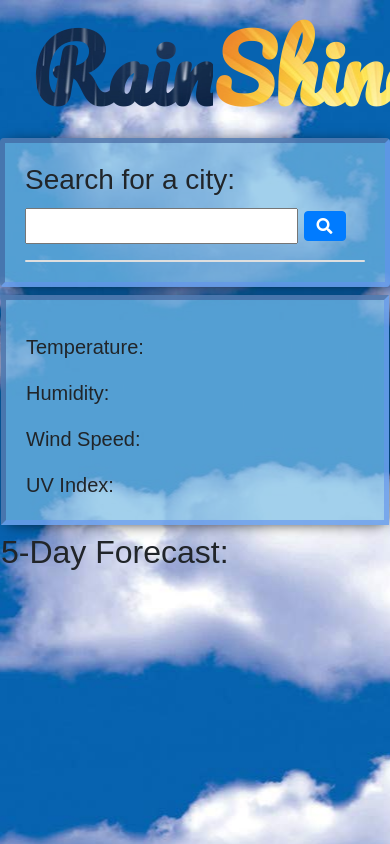
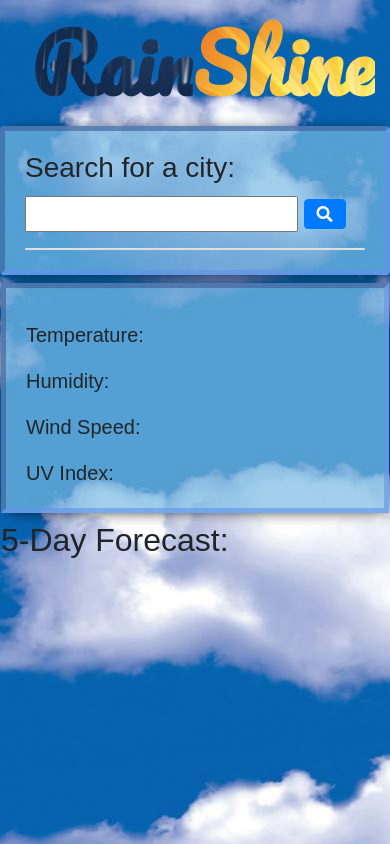
Before and after one commit to DJ620/rain-shine, a plain HTML site: page index.html in a window 390 px wide. Shown: the top 844 px of the page. Drawn offline with nearby package versions, Linux system fonts and the light colour scheme; a web font is replaced by a local one.

Commit message:
Made a media query for my header text so it wouldn't be too big for a mobile format

```diff
--- a/assets/style.css
+++ b/assets/style.css
@@ -13,6 +13,12 @@ body {
 .jumbotron {
     font-family: 'Pacifico', cursive;
     background: none;
+}
+
+@media (max-width: 430px) {
+    .display-2 {
+        font-size: 20vw;
+    }
 }
 
 #rain {
```
